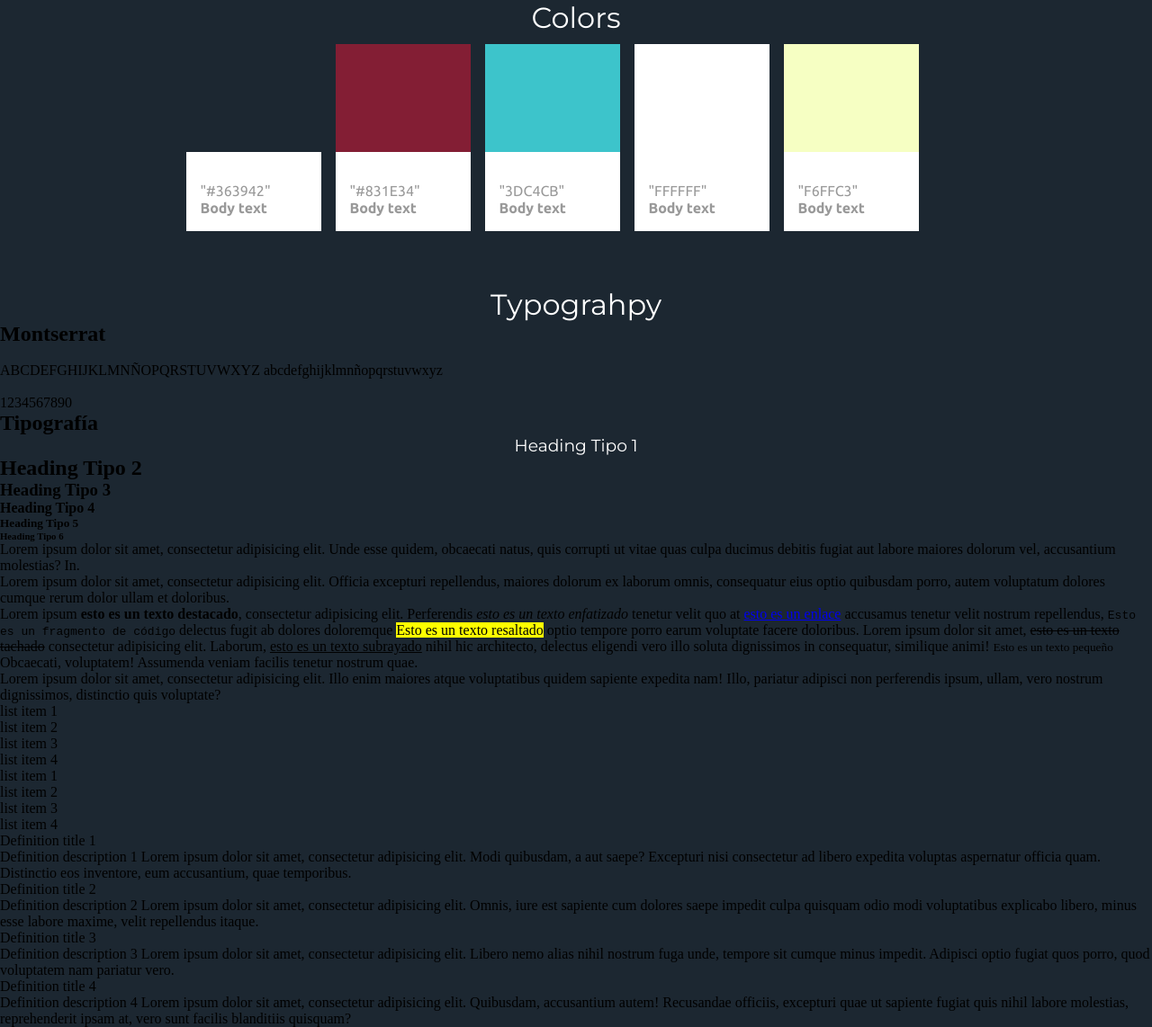
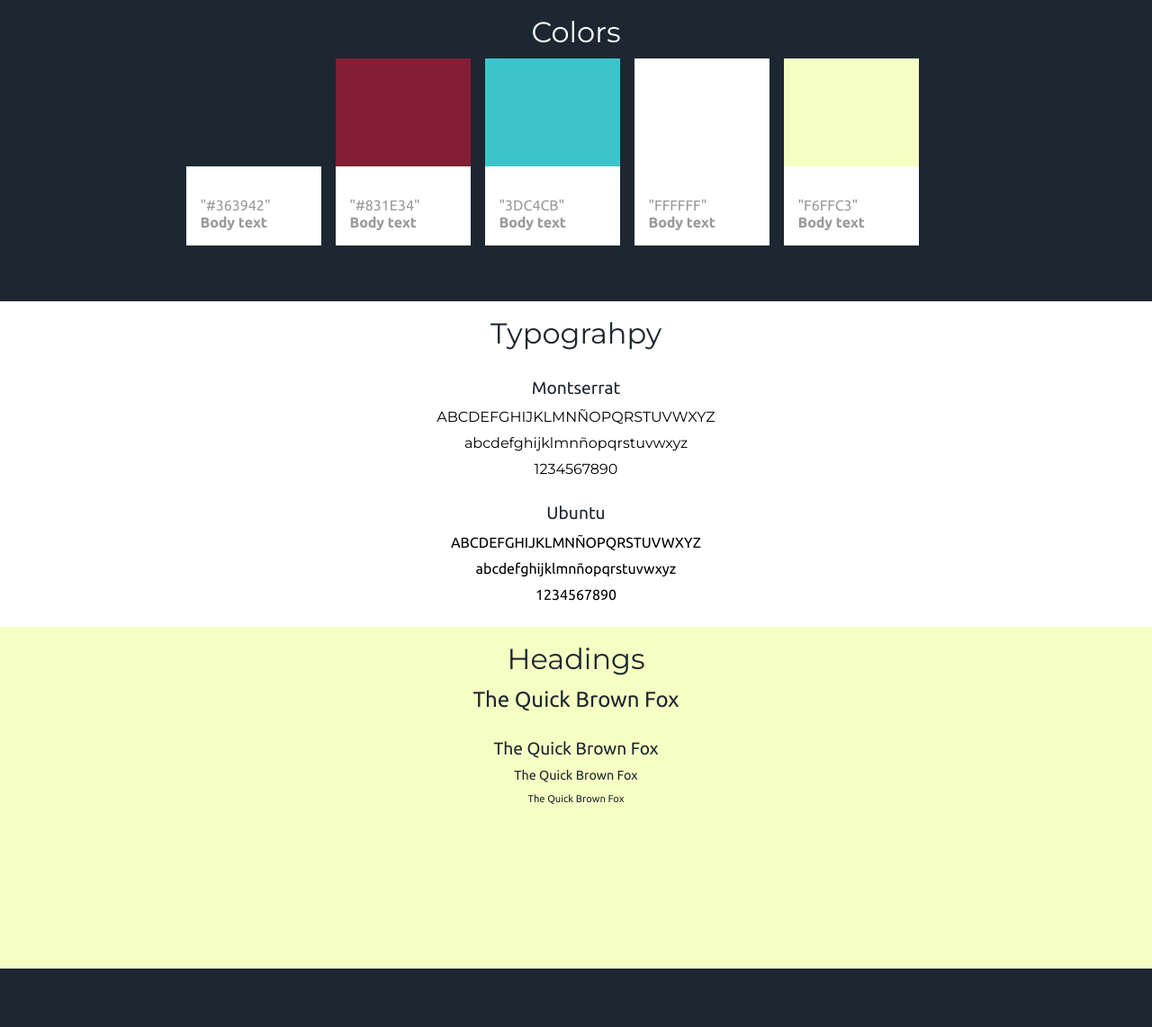
Before and after one commit to Naxtrico/portfolio, a plain HTML site: page type.html in a window 1280 px wide. Shown: the whole page at 90% size. After the commit the page ends 1077 px from the top, so only its background shows below. Drawn offline with Linux system fonts and the light colour scheme.

Commit message:
add typography and headings

```diff
--- a/css/style.css
+++ b/css/style.css
@@ -6,68 +6,36 @@
 	box-sizing:border-box;
 
 }
-#main-header {
-	background: #3DC4CB;
-	color:white;
-	height:80px;
-
-}
-#main-header a {
-	color:white;
-}
-#logo-header {
-	float:left;
-	padding: 15px 0 0 20px;
-	text-decoration: none;
 
 
-}
-#logo-header:hover {
-	color:##0b76a6;
-}
-nav{
-	float:right;
-}
-nav ul{
-	margin:0;
-	padding:0;
-	list-style:none;
-	padding-right:20px;
-	float:left;
-}
-nav ul li a{
-	display:block;
-	padding:0 10 px;
-	text-decoration:none;
-}
-nav ul li a:hover{
-	background:#0b76a6;
-}
-#main-content {
-	background:white;
-	width:90%;
-	max-width: 800px;
-	margin:20px auto;
-	box-shadow: 0 0 10px rgba (0,0,0,.1)
-}
-#main-content header,
-#main-content .content{
-	padding:40px;
-}
-
-#logo-header .site-desc {
-	display:block;
-	font-weight:300;
-	font-size: 0.8em;
-	color: #999;
-}
-
 h1 {
+	padding-top: 0.5em;
 	text-align: center;
 	font-family: 'Montserrat', sans-serif;
 	font-weight: 400;
 	color: white;
 
+}
+
+h2 {
+	padding-top: 0.5em;
+	margin-top: 20px;
+	text-align: center;
+	font-family: 'Montserrat', sans-serif;
+	font-weight: 400;
+
+}
+.title {
+	padding-top: 0.5em;
+	color: #1C2731;
+font-size: 2em;
+	font-weight: 400;
+}
+
+h3 {
+
+	margin-top: 10px;
+	text-align: center;
 }
 
 .container{
@@ -126,6 +94,58 @@ h1 {
 
 }
 .content{
-	padding-top:100px;
-	margin-top: 40px;
+	margin-top: 280px;
+	background-color: white;
+	height: 380px;
 }
+
+.paragraph{
+	text-align: center;
+	font-family: 'Montserrat', sans-serif;
+	font-weight: 400;
+	font-size: 1.0em;
+	line-height: 0.9em;
+
+}
+.paragraph2{
+	text-align: center;
+	font-family: 'Ubuntu', sans-serif;
+	font-weight: 400;
+	font-size: 1.0em;
+	line-height: 0.9em;
+	padding-bottom: 1.8em;
+}
+.headings{
+
+	background-color: #F6FFC3;
+	height: 380px;
+}
+.titlehead{
+
+	color: #1C2731;
+	font-family: 'Ubuntu', sans-serif;
+
+}
+.subtitle{
+	color: #1C2731;
+	font-family: 'Ubuntu', sans-serif;
+	font-size: 1.2em;
+	font-weight: 400
+}
+.texts{
+	color: #1C2731;
+	font-family: 'Ubuntu', sans-serif;
+	font-size: 0.9em;
+	font-weight: 400
+}
+.footer{
+	padding-top: 1em;
+	color: #1C2731;
+	font-family: 'Ubuntu', sans-serif;
+	font-size: 0.7em;
+	font-weight: 400;
+	text-align: center;
+}
+
+
+}
--- a/type.html
+++ b/type.html
@@ -54,68 +54,28 @@
       <main class="text content">
         <h1 class="title">Typograhpy</h1>
           <h2 class="subtitle">Montserrat</h2>
-          <p>
-            <br>ABCDEFGHIJKLMNÑOPQRSTUVWXYZ
-            abcdefghijklmnñopqrstuvwxyz</br>
-            <br>1234567890</br>
-          </p>
+          <div class="paragraph">
+          <br>ABCDEFGHIJKLMNÑOPQRSTUVWXYZ</br>
+          <br>abcdefghijklmnñopqrstuvwxyz</br>
+          <br>1234567890</br>
+          </div>
+           <div class="content2">
+           <h2 class="subtitle">Ubuntu</h2>
+          <div class="paragraph2">
+          <br>ABCDEFGHIJKLMNÑOPQRSTUVWXYZ</br>
+          <br>abcdefghijklmnñopqrstuvwxyz</br>
+          <br>1234567890</br>
+          </div>
         </div>
 
-  <div class="page-wrap">
-    <article>
-      <header>
-        <h2>Tipografía</h2>
-      </header>
-
-      <section>
-        <h1>Heading Tipo 1</h1>
-        <h2>Heading Tipo 2</h2>
-        <h3>Heading Tipo 3</h3>
-        <h4>Heading Tipo 4</h4>
-        <h5>Heading Tipo 5</h5>
-        <h6>Heading Tipo 6</h6>
-      </section>
-
-      <section>
-        <p>Lorem ipsum dolor sit amet, consectetur adipisicing elit. Unde esse quidem, obcaecati natus, quis corrupti ut vitae quas culpa ducimus debitis fugiat aut labore maiores dolorum vel, accusantium molestias? In.</p>
-        <p>Lorem ipsum dolor sit amet, consectetur adipisicing elit. Officia excepturi repellendus, maiores dolorum ex laborum omnis, consequatur eius optio quibusdam porro, autem voluptatum dolores cumque rerum dolor ullam et doloribus.</p>
-      </section>
-
-      <section>
-        Lorem ipsum <strong>esto es un texto destacado</strong>, consectetur adipisicing elit. Perferendis <em>esto es un texto enfatizado</em> tenetur velit quo at <a href="#">esto es un enlace</a> accusamus tenetur velit nostrum repellendus, <code>Esto es un fragmento de código</code> delectus fugit ab dolores doloremque <mark>Esto es un texto resaltado</mark> optio tempore porro earum voluptate facere doloribus. Lorem ipsum dolor sit amet, <s>esto es un texto tachado</s> consectetur adipisicing elit. Laborum, <u>esto es un texto subrayado</u> nihil hic architecto, delectus eligendi vero illo soluta dignissimos in consequatur, similique animi! <small>Esto es un texto pequeño</small> Obcaecati, voluptatem! Assumenda veniam facilis tenetur nostrum quae.
-      </section>
-
-      <section>
-        <blockquote>Lorem ipsum dolor sit amet, consectetur adipisicing elit. Illo enim maiores atque voluptatibus quidem sapiente expedita nam! Illo, pariatur adipisci non perferendis ipsum, ullam, vero nostrum dignissimos, distinctio quis voluptate?</blockquote>
-      </section>
-
-      <section>
-        <ul>
-          <li>list item 1</li>
-          <li>list item 2</li>
-          <li>list item 3</li>
-          <li>list item 4</li>
-        </ul>
-
-        <ol>
-          <li>list item 1</li>
-          <li>list item 2</li>
-          <li>list item 3</li>
-          <li>list item 4</li>
-        </ol>
-
-        <dl>
-          <dt>Definition title 1</dt>
-          <dd>Definition description 1 Lorem ipsum dolor sit amet, consectetur adipisicing elit. Modi quibusdam, a aut saepe? Excepturi nisi consectetur ad libero expedita voluptas aspernatur officia quam. Distinctio eos inventore, eum accusantium, quae temporibus.</dd>
-          <dt>Definition title 2</dt>
-          <dd>Definition description 2 Lorem ipsum dolor sit amet, consectetur adipisicing elit. Omnis, iure est sapiente cum dolores saepe impedit culpa quisquam odio modi voluptatibus explicabo libero, minus esse labore maxime, velit repellendus itaque.</dd>
-          <dt>Definition title 3</dt>
-          <dd>Definition description 3 Lorem ipsum dolor sit amet, consectetur adipisicing elit. Libero nemo alias nihil nostrum fuga unde, tempore sit cumque minus impedit. Adipisci optio fugiat quos porro, quod voluptatem nam pariatur vero.</dd>
-          <dt>Definition title 4</dt>
-          <dd>Definition description 4 Lorem ipsum dolor sit amet, consectetur adipisicing elit. Quibusdam, accusantium autem! Recusandae officiis, excepturi quae ut sapiente fugiat quis nihil labore molestias, reprehenderit ipsam at, vero sunt facilis blanditiis quisquam?</dd>
-        </dl>
-      </section>
-    </article>
-  </div>
+<div class="headings">
+  <section>
+    <h1 class="title">Headings</h1>
+    <h1 class="titlehead">The Quick Brown Fox</h1>
+    <h2 class="subtitle">The Quick Brown Fox</h2>
+    <h3 class="texts">The Quick Brown Fox</h3>
+    <h4 class="footer">The Quick Brown Fox</h4>
+    <section>
+    </div>
 </body>
 </html>
```
